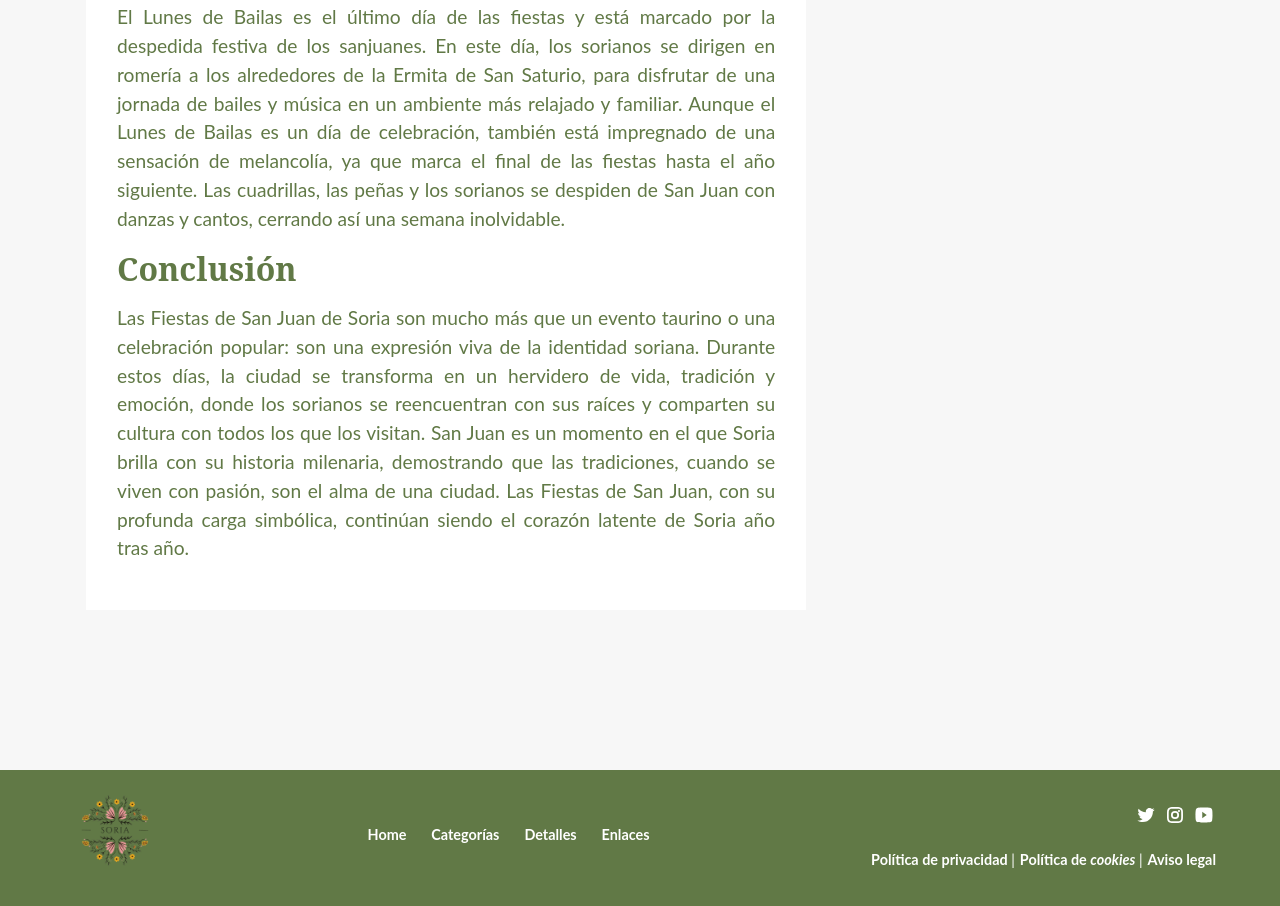
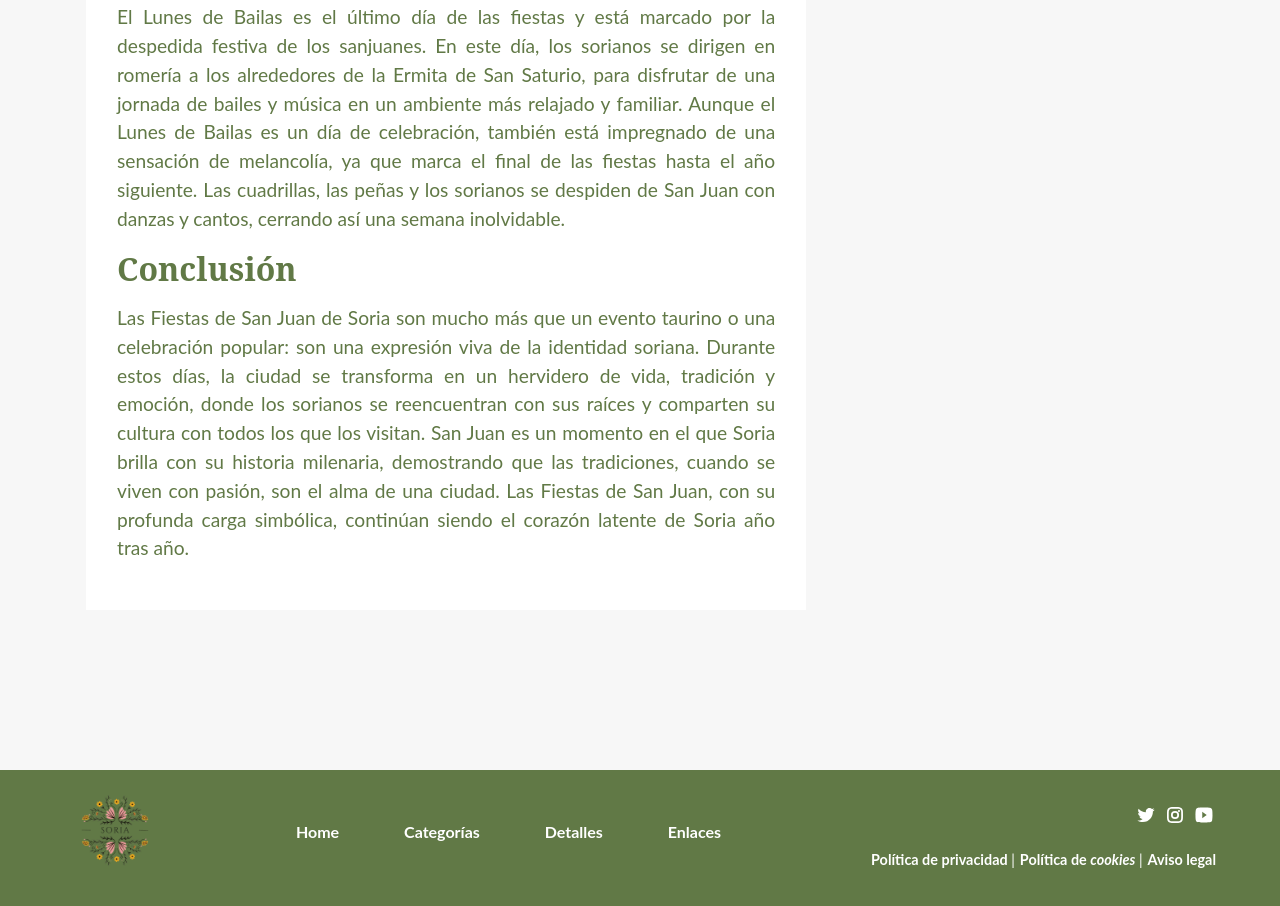
Before and after one commit to Sortega28/Pec3-Hermientas-HtmlyCSS-, a website built with Parcel: page docs/detalle.html in a window 1280 px wide. Shown: the part 4295-5201 px from the top of the page. Built offline with nearby package versions, Linux system fonts and the light colour scheme.

Commit message:
menu del footer modificado

```diff
--- a/docs/detalle.html
+++ b/docs/detalle.html
@@ -520,16 +520,35 @@
           </a>
           <div class="footer-nav">
             <ul>
-              <li><a href="index.html" title="Página principal">Home</a></li>
               <li>
-                <a href="categoria.html" title="Categoria">Categorías</a>
+                <a
+                  href="index.html"
+                  title="Ir a la página principal"
+                  class="cta-link"
+                  >Home</a
+                >
               </li>
               <li>
-                <a href="detalle.html" title="Detalles sobre las categorias"
+                <a href="categoria.html" title="Categorías" class="cta-link"
+                  >Categorías</a
+                >
+              </li>
+              <li>
+                <a
+                  href="detalle.html"
+                  title="Detalles sobre las categorías"
+                  class="cta-link"
                   >Detalles</a
                 >
               </li>
-              <li><a href="enlaces.html" title="Contacto">Enlaces</a></li>
+              <li>
+                <a
+                  href="enlaces.html"
+                  title="Videos de interés"
+                  class="cta-link"
+                  >Enlaces</a
+                >
+              </li>
             </ul>
           </div>
           <div class="footer-right">
```
Also changed, not shown: docs/categoria.html (+21 -4 lines), docs/index.html (+21 -4 lines), docs/presentacion.html (+23 -4 lines).
